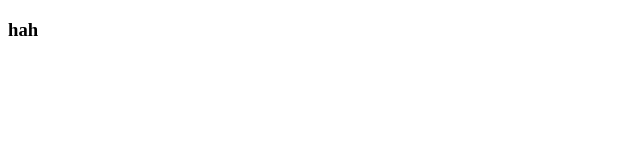
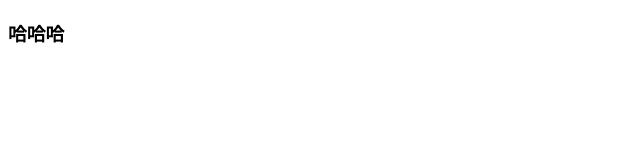
Before and after one commit to bianjie0318/lbjgithub, a plain HTML site: page index.html in a window 1280 px wide. Shown: the full height of the page, 0-640 px from the left. Drawn offline with Linux system fonts and the light colour scheme.

Commit message:
新建index.html

```diff
--- a/index.html
+++ b/index.html
@@ -6,6 +6,6 @@
     <title>Document</title>
 </head>
 <body>
-    <h3>hah</h3>
+    <h3>哈哈哈</h3>
 </body>
 </html>
```
